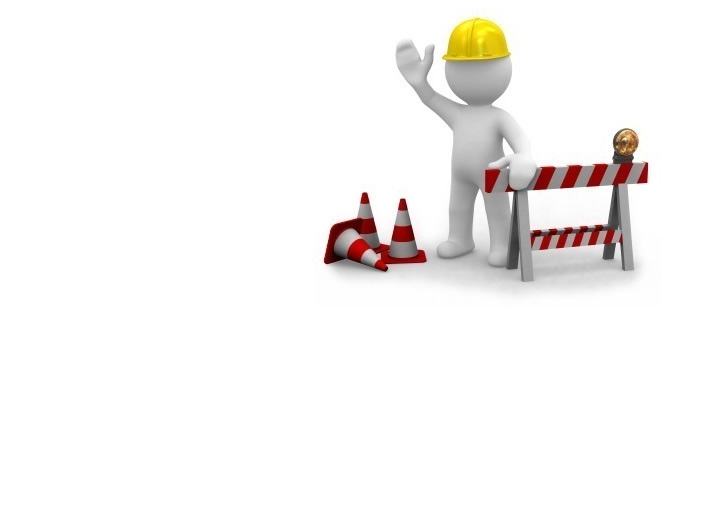
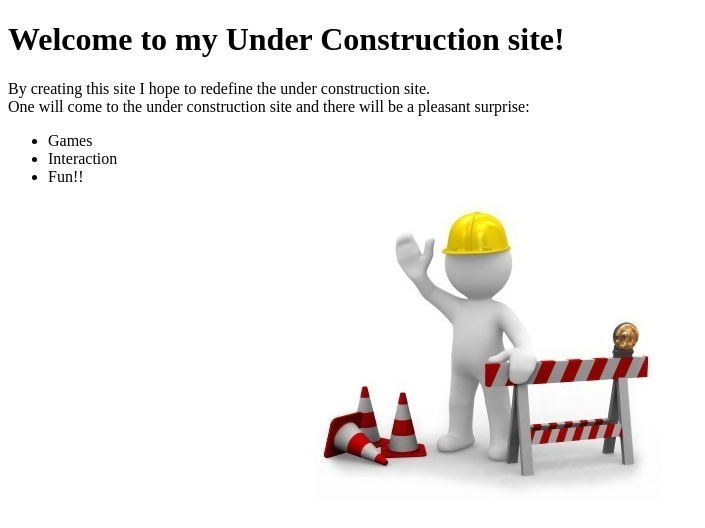
Before and after one commit to ckltennis/underConstruction, a plain HTML site: page index.html in a window 1280 px wide. Shown: the whole page, without its empty margins (0-705 px from the left). Drawn offline with Linux system fonts and the light colour scheme.

Commit message:
adding more description

```diff
--- a/index.html
+++ b/index.html
@@ -1,6 +1,15 @@
 <!DOCTYPE html>
 <html>
 <body>
+
+<h1>Welcome to my Under Construction site!</h1>
+<p>By creating this site I hope to redefine the under construction site.  <br>One will come to the under construction site and there will be a pleasant surprise:<br>
+  </p>
+  <ul>
+    <li>Games</li>
+    <li>Interaction</li>
+    <li>Fun!!</li>
+  </ul>
 
 <img src="underConstruction.jpg" alt="construction" width="655" height="300">
 
```
